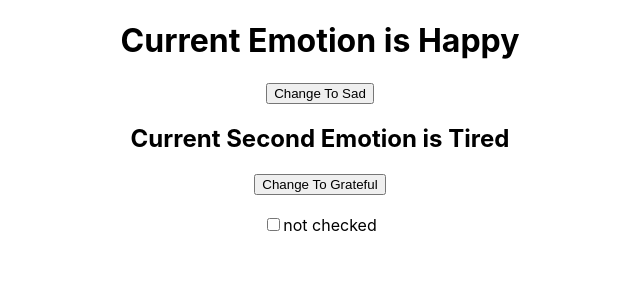
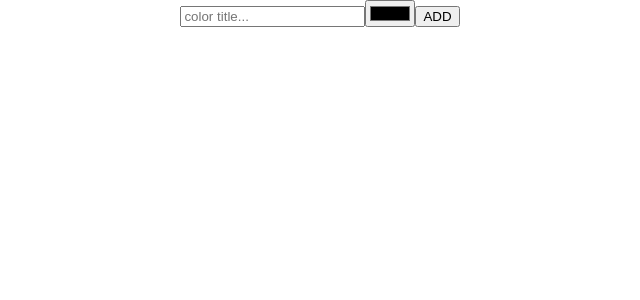
Before and after one commit to hadi14250/react-practice, a React (Create React App) app in the folder react-app/: page / in a window 1280 px wide. Shown: the top 300 px of the page, without its empty margins (320-960 px from the left). Built offline with nearby package versions, Linux system fonts and the light colour scheme; the HTML template or start-up script is replaced by a standard one.

Commit message:
used useRef to get values from a form

```diff
--- a/react-app/src/App.js
+++ b/react-app/src/App.js
@@ -1,64 +1,53 @@
 import './App.css';
-import { useState, useReducer } from 'react';
+import { useRef } from 'react';
 
 function App() {
-  const [emotion, setEmotion] = useState("Happy");
-  const [secondEmotion, setSecondEmotion] = useState("Tired");
-  const [buttonName, setButtonName] = useState("Change To Sad");
-  const [secondButtonName, setSecondButtonName] = useState("Change To Grateful");
 
-  const [checked, setChecked] = useReducer((checked) => !checked, false);
+  const txtTitle = useRef();
+  const hexColor = useRef();
+
+  const submit = (e) => {
+
+    e.preventDefault();
+
+    const title = txtTitle.current.value;
+    const color = hexColor.current.value;
+    alert(`${title}, ${color}`);
+
+    txtTitle.current.value = "";
+    hexColor.current.value = "";
+
+  }
+
+  console.log(txtTitle, " ", hexColor);
 
   return (
     <div className="App">
-        <h1>
-          Current Emotion is {emotion}
-        </h1>
 
-        <button onClick={
-          () => {
-            if (emotion === "Happy")
-              setEmotion("Sad");
-            else
-              setEmotion("Happy");
+    <form onSubmit={
+      submit
+    }>
 
-            if (buttonName === "Change To Sad")
-              setButtonName("Change To Happy");
-            else
-              setButtonName("Change To Sad");
-          }
-        }>
-          { buttonName }
-        </button>
+      <input
+      type='text'
+      placeholder='color title...'
+      ref={txtTitle}
+      >
 
-        <h2>
-          Current Second Emotion is {secondEmotion}
-        </h2>
-        <button onClick={
-          () => {
-            if(secondEmotion === "Grateful")
-              setSecondEmotion("Tired");
-            else
-              setSecondEmotion("Grateful");
-            if(secondButtonName === "Change To Grateful")
-              setSecondButtonName("Change To Tired");
-            else
-              setSecondButtonName("Change To Grateful");
-          }
-        }>
-          {secondButtonName}
-        </button>
+      </input>
 
-        <br></br>
-        <br></br>
+      <input
+      type='color'
+      ref={hexColor}
+      >
 
-        <input type='checkbox' value={checked} onChange={ setChecked }>
-        </input>
-        <label>
-          {
-            checked ? "checked" : "not checked"
-          }
-        </label>
+      </input>
+
+      <button>
+        ADD
+      </button>
+
+    </form>
 
     </div>
   );
```
